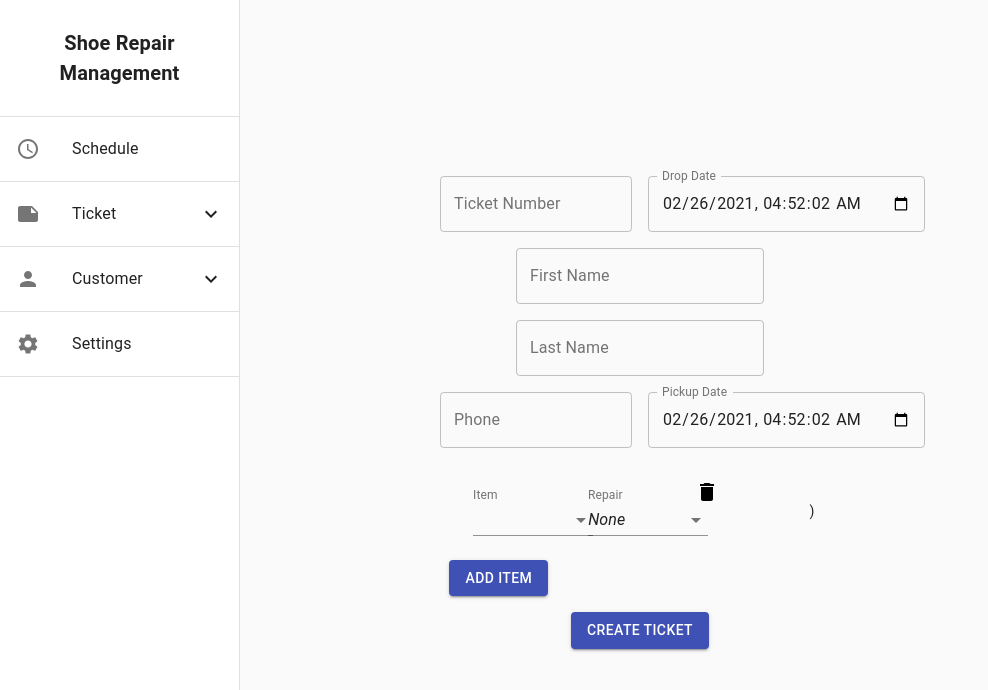
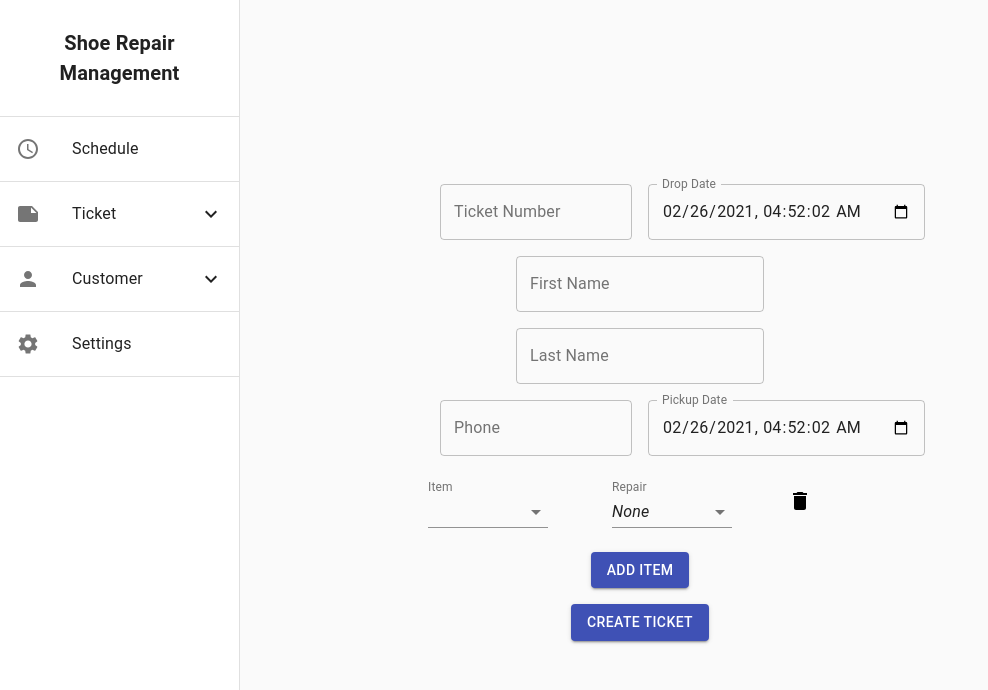
Before and after one commit to gosupark27/Shoe-Repair-Management, a React (Create React App) app in the folder client/: page /ticket in a window 1280 px wide. Both pictures are taken after a click on the button "ADD ITEM". Shown: the top 690 px of the page, without its empty margins (0-988 px from the left). Built offline with nearby package versions, Linux system fonts and the light colour scheme.

Commit message:
Fixed layout of ticket items

```diff
--- a/client/src/component/item.js
+++ b/client/src/component/item.js
@@ -64,10 +64,8 @@
     }
 
     return (
-        <ListItem>
-            <Grid container spacing={1}>
-                <Grid container item xs={12} spacing={3}>
-                    <Grid item xs={4}>
+                <Grid container xs={12} spacing={6} alignItems='center' justify='center'>
+                    <Grid item>
                         <FormControl className={classes.formControl}>
                             <InputLabel shrink>
                                 Item
@@ -101,7 +99,7 @@
                             </Select>
                         </FormControl>
                     </Grid>
-                        <Grid item xs={4}>
+                        <Grid item>
                             <FormControl className={classes.formControl}>
                                 <InputLabel shrink>
                                     Repair
@@ -126,12 +124,10 @@
                                 </Select>
                             </FormControl>
                         </Grid>
-                        <Grid item xs={4}>
+                        <Grid item>
                             <DeleteIcon data-testid="delIcon" style={{ color: 'black' }} onClick={() => remove(item.id)} />
                         </Grid>
                     </Grid>
-                </Grid>)
-        </ListItem>
     )
 }
 
--- a/client/src/component/itemList.js
+++ b/client/src/component/itemList.js
@@ -3,21 +3,21 @@
 import Button from '@material-ui/core/Button';
 import { v4 as uuidv4 } from 'uuid';
 import Item from './item';
+import Grid from '@material-ui/core/Grid';
 
-const ItemList = ({setTicketItems}) => {
+const ItemList = ({ setTicketItems }) => {
     const [itemList, setItemList] = useState([]);
 
-    const removeItem = (index) =>{
+    const removeItem = (index) => {
         const newItemList = itemList.filter(item => item.id !== index);
         setItemList(newItemList);
     }
 
-    useEffect(() => {setTicketItems(itemList)}, [itemList])
+    useEffect(() => { setTicketItems(itemList) }, [itemList])
 
     const updateItemList = (index, value, _prop) => {
         const newItemList = itemList.map((item) => {
-            if(item.id === index)
-            {
+            if (item.id === index) {
                 item[_prop] = value;
             }
             return item;
@@ -27,23 +27,26 @@
 
     const addItem = () => {
         let tempId = uuidv4();
-        setItemList([...itemList, {id:tempId, itemName:'', repair:''}])
-     };
+        let newItem = { id: tempId, itemName: '', repair: '' }
+        setItemList([...itemList, newItem])
+    };
 
     return (
-        <div>
-            <List>
+        <Grid container spacing={2}>
+            <Grid item xs={12}>
                 {
                     itemList.map(item => (
                         <Item key={item.id} item={item} remove={removeItem} updateItemList={updateItemList}
                         />
                     ))
                 }
-            </List>
-            <Button variant="contained" color="primary" onClick= {()=>{ addItem() }}>
-                Add Item
-        </Button>
-        </div>
+            </Grid>
+            <Grid container alignItems='center' justify='center' item xs={12}>
+                <Button variant="contained" color="primary" onClick={() => { addItem() }}>
+                    Add Item
+                </Button>
+            </Grid>
+        </Grid>
     )
 }
 
--- a/client/src/component/ticketForm.js
+++ b/client/src/component/ticketForm.js
@@ -60,8 +60,8 @@
                         <TextField label="Pickup Date" type="datetime-local" variant="outlined" value={pickUpDate} onChange={(e) => setPickUpDate(e.target.value)} />
                     </Grid>
                 </Grid>
-                <Grid container item spacing={2} xs={12} alignItems='center' justify='center'>
-                    <Grid item>
+                <Grid container item xs={12} spacing={2} alignItems='center' justify='center'>
+                    <Grid item xs={12} alignItems='center' justify='center'>
                         <ItemList setTicketItems={setTicketItem} />
                     </Grid>
                 </Grid>
```
